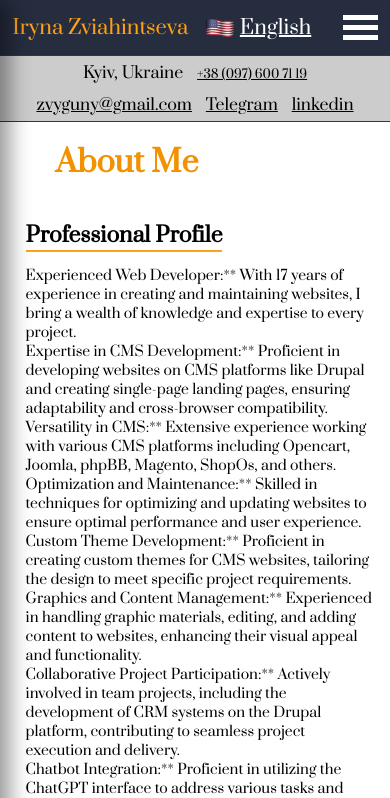
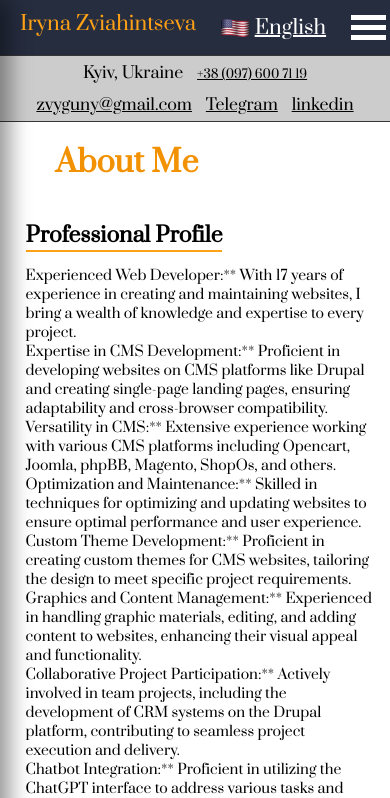
Before and after one commit to zvyguny/zvyguny.github.io, a plain HTML site: page index.html in a window 390 px wide. Shown: the top 798 px of the page. Drawn offline with Linux system fonts and the light colour scheme.

Commit message:
Update style.css

```diff
--- a/style.css
+++ b/style.css
@@ -238,16 +238,16 @@ section h2 {border-bottom: 2px solid #FEA116; display: inline-block; margin-bott
 @media (max-width:641px) {
 	.gallery-item {flex: 1 1 calc(100% - 20px); margin: 10px 0; box-shadow:0 0 10px rgba(0, 0, 0, 0.5);}
 	.modal-content .image-container {margin: 100px auto auto auto;}
-	header .wrap, .head .wrap {width: 98%;}
+	header .wrap, .head .wrap {width: 98%; justify-content: right;}
 	.logo, header a {font-size: 20px;}
 	.lang ul {width: auto;}
 	section {font-size: 14px;}
-	.mob_menu {display: block; padding-left: 10px;}
+	.mob_menu {display: block; padding-left: 20px;}
 	.lept_menu {display: none;}
 	.head {display: flex;}
 	.head .wrap {display: block; text-align: center;}
 	.head a, .head span {padding: 5px; display: inline-block;}
 	section {padding-left: 10px;}
-	.logo {margin: 0; padding: 14px 0;}
+	.logo {position: absolute; left: 20px; z-index: 9999999;}
 	footer {padding: 10px 0 20px 0;}
 }
```
